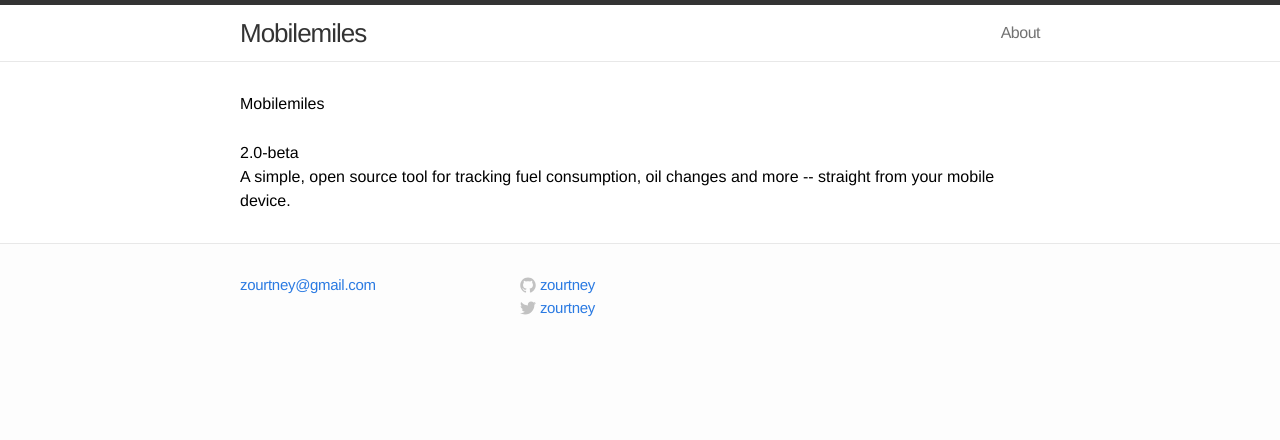
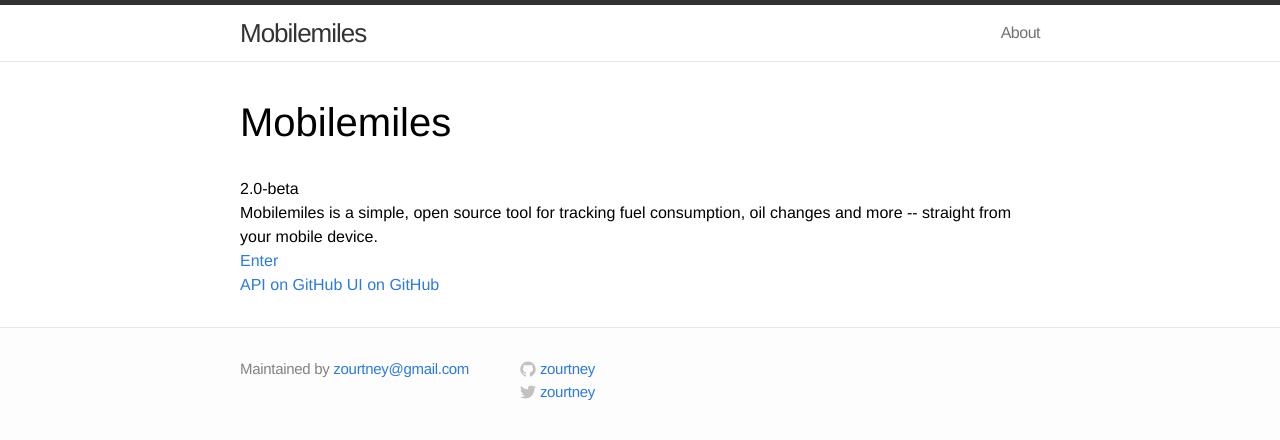
Before and after one commit to zourtney/mobilemiles, a Jekyll site: the page built from index.html, in a window 1280 px wide. Shown: the top 440 px of the page. Built offline with Jekyll 4.4.1, drawn with Linux system fonts in a browser that asks for light colours.

Commit message:
Added poorly styled links

```diff
--- a/_config.yml
+++ b/_config.yml
@@ -2,7 +2,7 @@
 title: Mobilemiles
 version: 2.0-beta
 email: zourtney@gmail.com
-description: "A simple, open source tool for tracking fuel consumption, oil changes and more -- straight from your mobile device."
+description: "Mobilemiles is a simple, open source tool for tracking fuel consumption, oil changes and more -- straight from your mobile device."
 baseurl: "/mobilemiles"
 url: "http://zourtney.github.io/mobilemiles"
 twitter_username: zourtney
--- a/_includes/footer.html
+++ b/_includes/footer.html
@@ -4,7 +4,7 @@
 
     <div class="footer-col-1 column">
       <ul>
-        <li><a href="mailto:{{ site.email }}">{{ site.email }}</a></li>
+        <li>Maintained by <a href="mailto:{{ site.email }}">{{ site.email }}</a></li>
       </ul>
     </div>
 
--- /dev/null
+++ b/_sass/home.scss
@@ -0,0 +1,6 @@
+.home {
+  h1 {
+    font-size: 40px;
+    margin-bottom: 0;
+  }
+}
--- a/css/main.css
+++ b/css/main.scss
@@ -1,3 +1,12 @@
+---
+
+---
+
+@import "home";
+
+
+
+
 /* Base */
 /* ----------------------------------------------------------*/
 
--- a/index.html
+++ b/index.html
@@ -5,9 +5,18 @@ layout: default
 <div class="home">
 
   <h1>{% if page.title %}{{ page.title }}{% else %}{{ site.title }}{% endif %}</h1>
-  <h3>{{ site.version }}</h3>
+  <h2>{{ site.version }}</h2>
 
   <p class="text">{{ site.description }}</p>
+
+  <div class="home-links-primary">
+    <a href="http://mobilemiles-ui.herokuapp.com" class="home-link hosted-ui">Enter</a>
+  </div>
+
+  <div class="home-links-secondary">
+    <a href="https://github.com/zourtney/mobilemiles" class="home-link src-api">API on GitHub</a>
+    <a href="https://github.com/zourtney/mobilemiles-ui" class="home-link src-ui">UI on GitHub</a>
+  </div>
 
 
   <!--<h1>Posts</h1>
```
